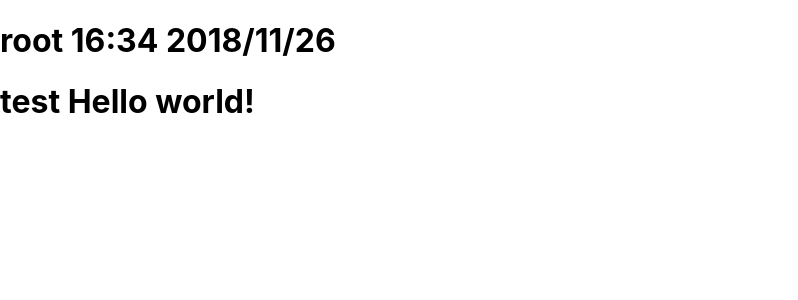
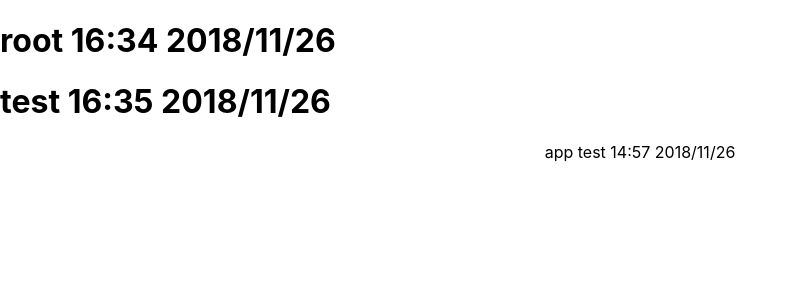
Before and after one commit to runway88/test2, a React (Create React App) app: page / in a window 1280 px wide. Shown: the top 300 px of the page, without its empty margins (0-798 px from the left). Built offline with nearby package versions, Linux system fonts and the light colour scheme.

Commit message:
index.js err corrected9

```diff
--- a/public/index.html
+++ b/public/index.html
@@ -11,5 +11,6 @@
 <body>
   <div id="root"></div>
   <div id="test"></div>
+  <div id="d3"></div>
 </body>
 </html>
--- a/src/index.js
+++ b/src/index.js
@@ -1,6 +1,12 @@
 import React from 'react';
 import ReactDOM from 'react-dom';
 import './index.css';
+import App from './App';
+
+ReactDOM.render(
+  <App />,
+  document.getElementById('d3')
+);
 
 ReactDOM.render(
   <h1>root 16:34 2018/11/26</h1>,
@@ -8,6 +14,6 @@ ReactDOM.render(
 );
 
 ReactDOM.render(
-  <h1>test Hello world!</h1>,
+  <h1>test 16:35 2018/11/26</h1>,
   document.getElementById('test')
 );
```
